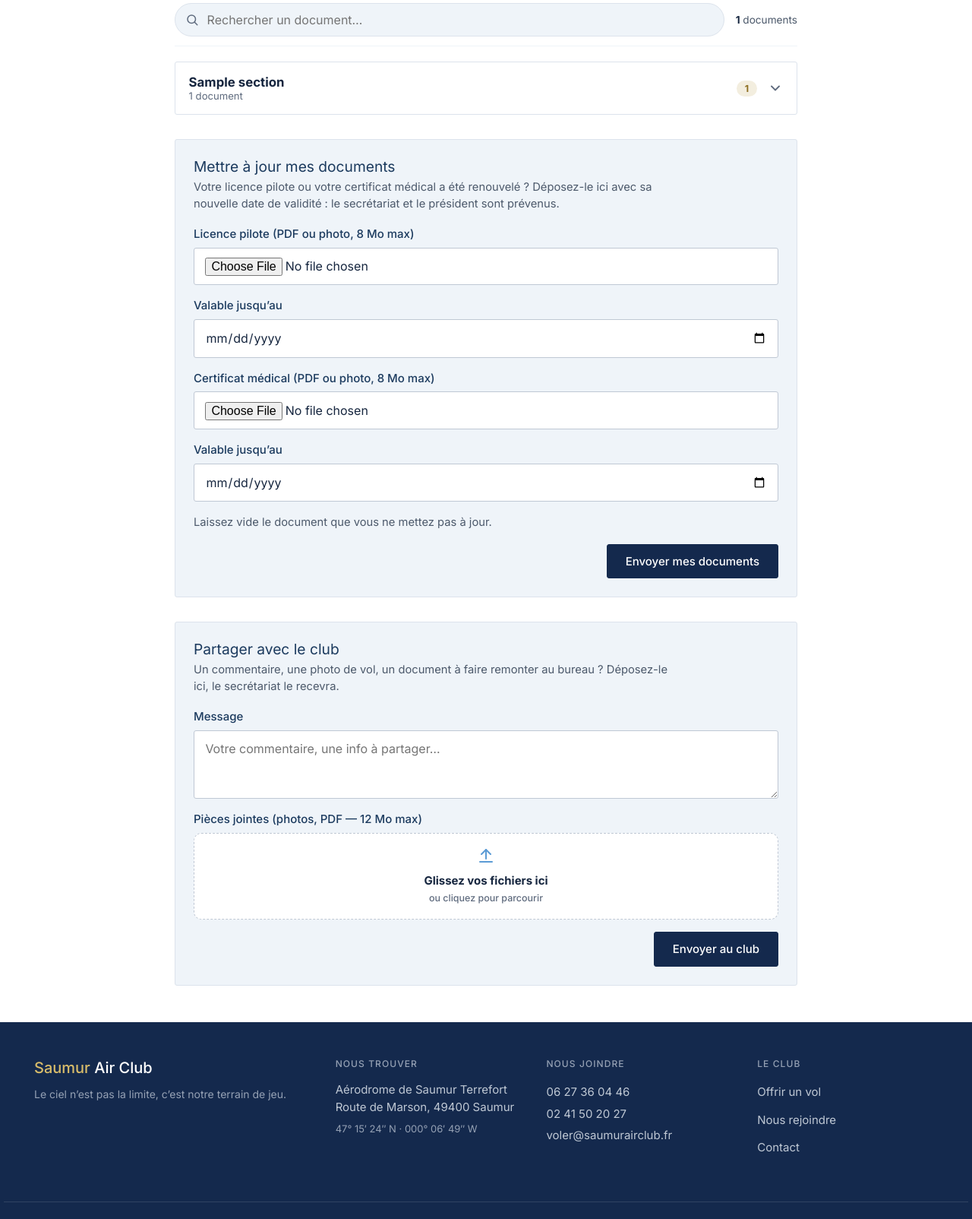
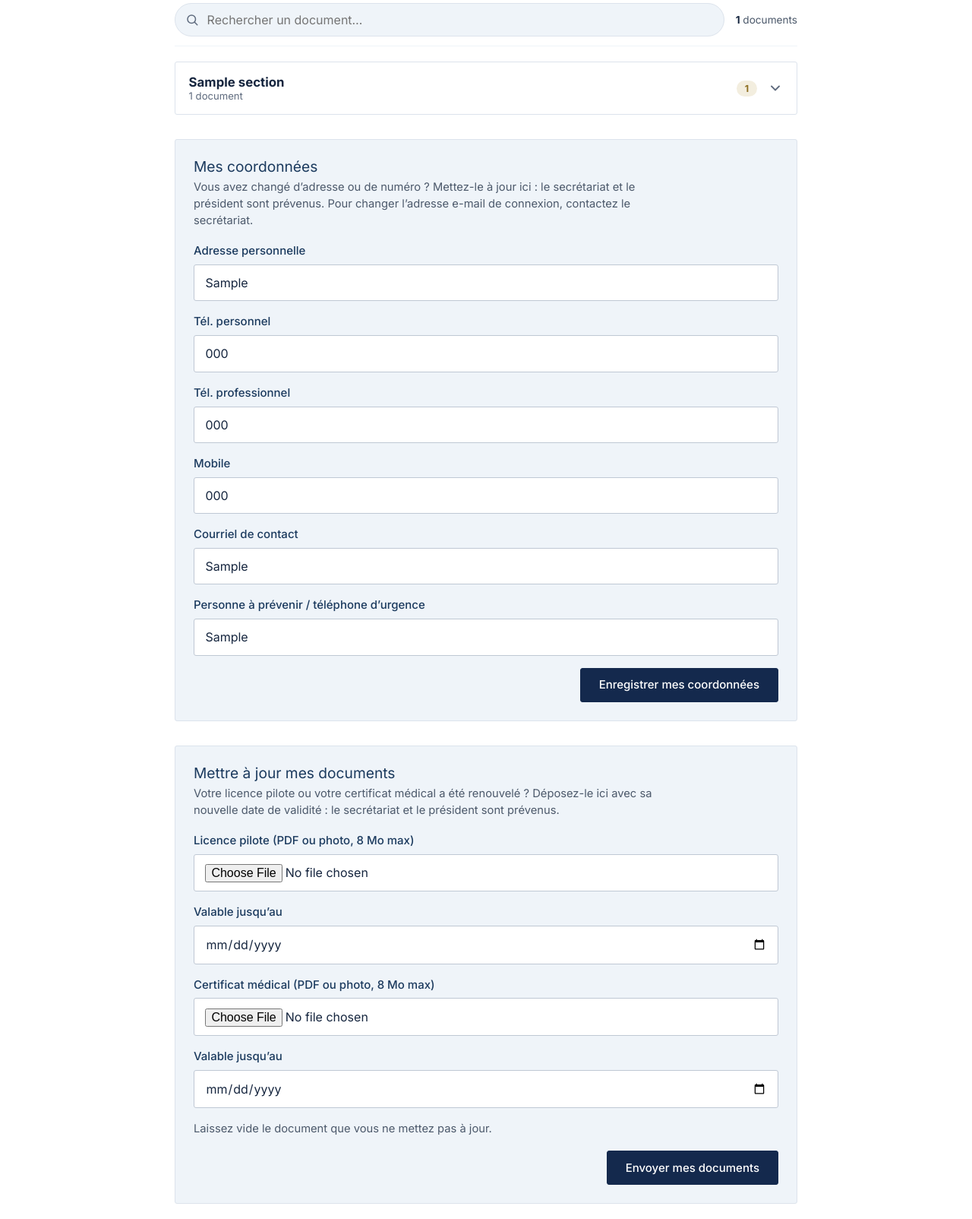
Before and after one commit to ob3m-distribution/aeroclubsaumur, a PHP site: page /adherents in a window 1280 px wide. Shown: the part 281-1885 px from the top of the page at 76% size. Run offline with PHP 8.4, Linux system fonts and the light colour scheme; the visitor is signed in with stand-in values (Sample User, id 1); tables that the repository leaves empty hold one stand-in row (values such as "Sample post").

Commit message:
feat(adherents): section « Mes coordonnées » avec email au secrétariat et au président
Co-Authored-By: Claude Sonnet 5.5 <noreply@anthropic.com>
Claude-Session: https://claude.ai/code/session_01JTPHyAtrEnspyRA7xZUewz

```diff
--- a/site/adherents.php
+++ b/site/adherents.php
@@ -4,6 +4,7 @@ require_once __DIR__ . '/inc/auth.php';
 require_once __DIR__ . '/inc/mail.php';
 require_once __DIR__ . '/inc/biblio-adherents.php';
 require_once __DIR__ . '/inc/documents-membre.php';
+require_once __DIR__ . '/inc/coordonnees-membre.php';
 session_demarrer();
 
 $page = 'adherents';
@@ -61,6 +62,25 @@ if ($membre && ($_SERVER['REQUEST_METHOD'] ?? '') === 'POST' && ($_POST['form']
         }
     }
 }
+
+/* ---- Mes coordonnées ------------------------------------------------ */
+$coordOk = false;
+$coordErreurs = [];
+if ($membre && ($_SERVER['REQUEST_METHOD'] ?? '') === 'POST' && ($_POST['form'] ?? '') === 'coordonnees') {
+    if (!jeton_csrf_valide($_POST['csrf'] ?? null)) {
+        $coordErreurs[] = 'Votre session a expiré. Merci de renvoyer le formulaire.';
+    } else {
+        [$changements, $coordErreurs] = membre_coordonnees_enregistrer((int) $membre['id'], $_POST);
+        if (!$coordErreurs) {
+            if ($changements) {
+                @email_maj_coordonnees($membre, $changements);
+                journaliser('membre.coordonnees_maj', 'membre#' . (int) $membre['id'], implode(',', array_column($changements, 'champ')));
+            }
+            $coordOk = true;
+        }
+    }
+}
+$ficheCoord = $membre ? membre_fiche_recente((int) $membre['id']) : null;
 
 /* ---- Formulaire de partage (membre connecté) ----------------------- */
 if ($membre && ($_SERVER['REQUEST_METHOD'] ?? '') === 'POST' && ($_POST['form'] ?? '') === 'partage') {
@@ -242,6 +262,35 @@ require __DIR__ . '/inc/header.php';
     <p class="bib-vide" id="bib-vide" hidden>Aucun document ne correspond à votre recherche.</p>
     <?php endif; ?>
 
+    <!-- Mes coordonnées -->
+    <form class="bib-partage" method="post" novalidate id="mes-coordonnees">
+      <input type="hidden" name="form" value="coordonnees">
+      <input type="hidden" name="csrf" value="<?= e(jeton_csrf()) ?>">
+      <h2>Mes coordonnées</h2>
+      <p class="bib-partage__sub">Vous avez changé d’adresse ou de numéro ? Mettez-le à jour ici : le secrétariat et le président sont prévenus. Pour changer l’adresse e-mail de connexion, contactez le secrétariat.</p>
+
+      <?php if ($coordOk): ?>
+        <p class="bib-ok" role="status"><?= !empty($changements) ? 'Merci ! Vos coordonnées sont enregistrées et le club a été prévenu.' : 'Aucun changement à enregistrer.' ?></p>
+      <?php endif; ?>
+      <?php foreach ($coordErreurs as $err): ?>
+        <p class="connexion__erreur" role="alert"><?= e($err) ?></p>
+      <?php endforeach; ?>
+
+      <?php if (!$ficheCoord): ?>
+        <p class="bib-partage__sub">Aucune fiche d’adhérent n’est rattachée à votre compte pour le moment. Contactez le secrétariat.</p>
+      <?php else: foreach (MEMBRE_COORDONNEES as $champ => [$libelle, $max]):
+          $val = $_SERVER['REQUEST_METHOD'] === 'POST' && ($_POST['form'] ?? '') === 'coordonnees' && $coordErreurs
+              ? (string) ($_POST[$champ] ?? '') : (string) ($ficheCoord[$champ] ?? ''); ?>
+      <div class="champ">
+        <label for="coord-<?= e($champ) ?>"><?= e($libelle) ?></label>
+        <input id="coord-<?= e($champ) ?>" type="<?= $champ === 'courriel' ? 'email' : (str_starts_with($champ, 'tel_') ? 'tel' : 'text') ?>"
+               name="<?= e($champ) ?>" value="<?= e($val) ?>" maxlength="<?= (int) $max ?>">
+      </div>
+      <?php endforeach; ?>
+      <div class="bib-envoi"><button class="bouton" type="submit">Enregistrer mes coordonnées</button></div>
+      <?php endif; ?>
+    </form>
+
     <!-- Mise à jour de mes documents -->
     <form class="bib-partage" method="post" enctype="multipart/form-data" novalidate id="mes-documents">
       <input type="hidden" name="form" value="documents">
--- /dev/null
+++ b/site/inc/coordonnees-membre.php
@@ -0,0 +1,61 @@
+<?php
+declare(strict_types=1);
+
+/* Coordonnées d'un membre, modifiables depuis son espace adhérents en dehors
+   de la réadhésion. Elles vivent dans la fiche d'inscription la plus récente
+   du membre (table inscriptions). Le courriel de connexion (table membres)
+   n'est PAS modifiable ici : il passe par le secrétariat. */
+
+require_once __DIR__ . '/db.php';
+
+const MEMBRE_COORDONNEES = [
+    'adresse'    => ['Adresse personnelle', 255],
+    'tel_perso'  => ['Tél. personnel', 30],
+    'tel_pro'    => ['Tél. professionnel', 30],
+    'tel_mobile' => ['Mobile', 30],
+    'courriel'   => ['Courriel de contact', 180],
+    'urgence'    => ['Personne à prévenir / téléphone d’urgence', 255],
+];
+
+/** Fiche d'inscription la plus récente du membre (ou null). */
+function membre_fiche_recente(int $membreId): ?array
+{
+    $s = db()->prepare('SELECT * FROM inscriptions WHERE membre_id = ? ORDER BY annee DESC, id DESC LIMIT 1');
+    $s->execute([$membreId]);
+    return $s->fetch() ?: null;
+}
+
+/**
+ * Enregistre les coordonnées postées. Retourne [changements, erreurs] :
+ * changements = liste de ['libelle', 'avant', 'apres'] (vide si rien de changé).
+ */
+function membre_coordonnees_enregistrer(int $membreId, array $post): array
+{
+    $fiche = membre_fiche_recente($membreId);
+    if (!$fiche) return [[], ['Aucune fiche d’adhérent n’est rattachée à votre compte : contactez le secrétariat.']];
+
+    $erreurs = [];
+    $nouv = [];
+    foreach (MEMBRE_COORDONNEES as $champ => [$libelle, $max]) {
+        $v = trim((string) ($post[$champ] ?? ''));
+        if (mb_strlen($v) > $max) { $erreurs[] = $libelle . ' : ' . $max . ' caractères maximum.'; continue; }
+        if ($champ === 'courriel' && $v !== '' && !filter_var($v, FILTER_VALIDATE_EMAIL)) {
+            $erreurs[] = 'Le courriel de contact n’est pas une adresse valide.'; continue;
+        }
+        $nouv[$champ] = $v;
+    }
+    if ($erreurs) return [[], $erreurs];
+
+    $changements = [];
+    foreach ($nouv as $champ => $v) {
+        $avant = (string) ($fiche[$champ] ?? '');
+        if ($avant !== $v) $changements[] = ['libelle' => MEMBRE_COORDONNEES[$champ][0], 'avant' => $avant, 'apres' => $v, 'champ' => $champ];
+    }
+    if ($changements) {
+        $sets = implode(', ', array_map(fn($c) => $c['champ'] . ' = ?', $changements));
+        $vals = array_map(fn($c) => $c['apres'], $changements);
+        $vals[] = (int) $fiche['id'];
+        db()->prepare('UPDATE inscriptions SET ' . $sets . ' WHERE id = ?')->execute($vals);
+    }
+    return [$changements, []];
+}
--- a/site/inc/mail.php
+++ b/site/inc/mail.php
@@ -728,3 +728,37 @@ function email_maj_documents(array $membre, array $deposes): bool
     }
     return $ok;
 }
+
+/**
+ * Prévient le secrétariat et le président qu'un membre a modifié ses
+ * coordonnées depuis son espace adhérents. $changements : liste de
+ * ['libelle', 'avant', 'apres'].
+ */
+function email_maj_coordonnees(array $membre, array $changements): bool
+{
+    $nom   = trim((string) $membre['prenom'] . ' ' . (string) $membre['nom']);
+    $sujet = 'Coordonnées modifiées — ' . $nom;
+    $v = static fn(string $x): string => $x === '' ? '(vide)' : $x;
+    $texte = "{$nom} vient de modifier ses coordonnées depuis son espace adhérents.\n\n";
+    $lignesHtml = '';
+    foreach ($changements as $c) {
+        $texte .= "- {$c['libelle']} : " . $v($c['avant']) . ' → ' . $v($c['apres']) . "\n";
+        $lignesHtml .= '<tr><td style="padding:6px 0;color:#83888a;vertical-align:top;">' . e($c['libelle']) . '</td>'
+            . '<td style="padding:6px 0;text-align:right;font-weight:bold;color:#14294D;">'
+            . '<span style="color:#83888a;font-weight:normal;text-decoration:line-through;">' . e($v($c['avant'])) . '</span><br>' . e($v($c['apres'])) . '</td></tr>';
+    }
+    $texte .= "\nÀ FAIRE : mettre à jour la fiche de ce membre dans Open Flyer.\n\n--\nMessage automatique du site du Saumur Air Club.";
+    $corpsHtml =
+        '<p style="margin:0 0 18px;font-size:15px;line-height:1.6;"><strong>' . e($nom) . '</strong> vient de modifier ses coordonnées depuis son espace adhérents.</p>'
+        . '<table role="presentation" width="100%" cellpadding="0" cellspacing="0" '
+        .   'style="border:2px solid #B08D2C;border-radius:10px;padding:6px 20px;margin:0 0 20px;">' . $lignesHtml . '</table>'
+        . '<p style="margin:0;font-size:14px;line-height:1.6;color:#4C596B;"><strong style="color:#14294D;">À faire :</strong> mettre à jour la fiche de ce membre dans Open Flyer.</p>';
+    $html = email_gabarit('Coordonnées modifiées', $corpsHtml);
+
+    $reponse = filter_var((string) ($membre['email'] ?? ''), FILTER_VALIDATE_EMAIL) ? (string) $membre['email'] : null;
+    $ok = false;
+    foreach (array_unique([CLUB['email'], CLUB['email_president']]) as $dest) {
+        $ok = envoyer_email_html_pj($dest, $sujet, $html, $texte, [], $reponse) || $ok;
+    }
+    return $ok;
+}
```
